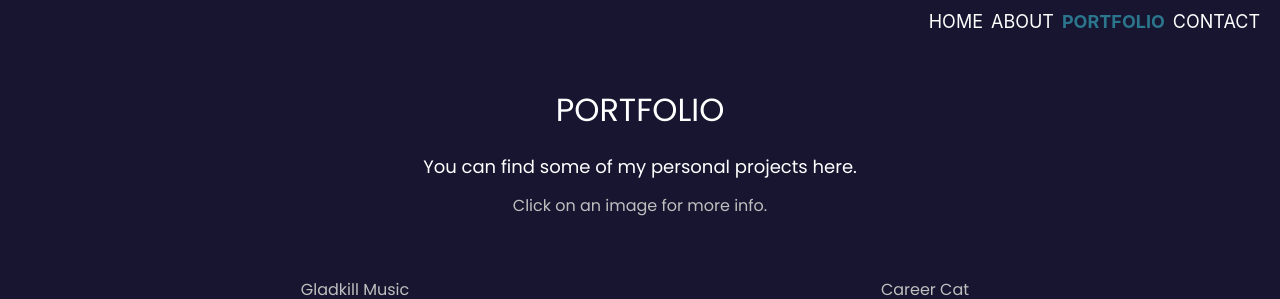
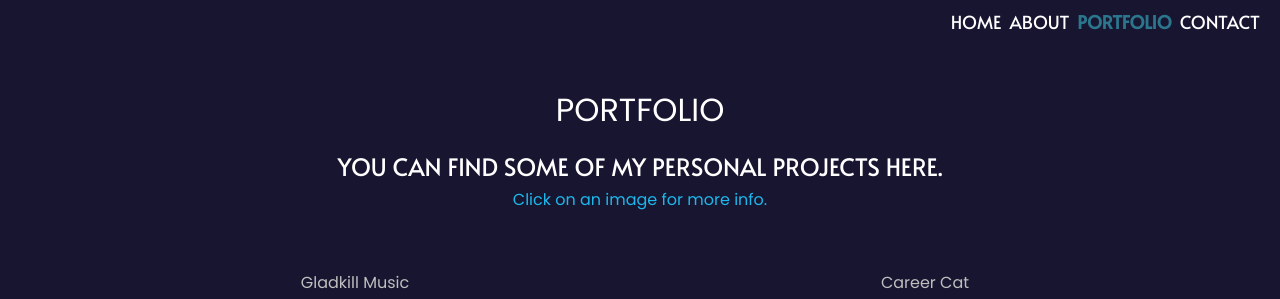
Before and after one commit to boris-gladkikh/portfolio-3, a React (Create React App) app: page /portfolio in a window 1280 px wide. Shown: the top 299 px of the page. Built offline with nearby package versions, Linux system fonts and the light colour scheme; grey boxes are pictures that could not be loaded; a web font is replaced by a local one.

Commit message:
updated portfolio styling and navbar font

```diff
--- a/src/NavBar.js
+++ b/src/NavBar.js
@@ -10,7 +10,7 @@ function NavBar() {
       <Navbar expand="lg"  variant="dark" className=" bg-color justify-content-end" >
         <Navbar.Toggle aria-controls="navigation"/>
         <Navbar.Collapse id="navigation" className="text-center justify-content-end">
-        <Nav style={{fontSize:"18px"}}className="text-white ">
+        <Nav style={{fontSize:"18px"}}className=" alata-font text-white ">
           <Nav.Item>
           <NavLink className="px-1" exact to="/">HOME</NavLink>
           </Nav.Item>
--- a/src/Portfolio.js
+++ b/src/Portfolio.js
@@ -10,8 +10,8 @@ function Portfolio() {
   return (
     <div className="app px-5 pb-5">
       <h2 className="pt-5 pb-3">PORTFOLIO</h2>
-      <p className="text-white">You can find some of my personal projects here.</p>
-      <h6 className="pb-5">Click on an image for more info.</h6>
+      <h4 className="text-white alata-font">YOU CAN FIND SOME OF MY PERSONAL PROJECTS HERE.</h4>
+      <h6 className="pb-5 light-blue-text">Click on an image for more info.</h6>
       <Container className="m-auto mt-5">
         <Row>
           {projectList.map(p => (
```
